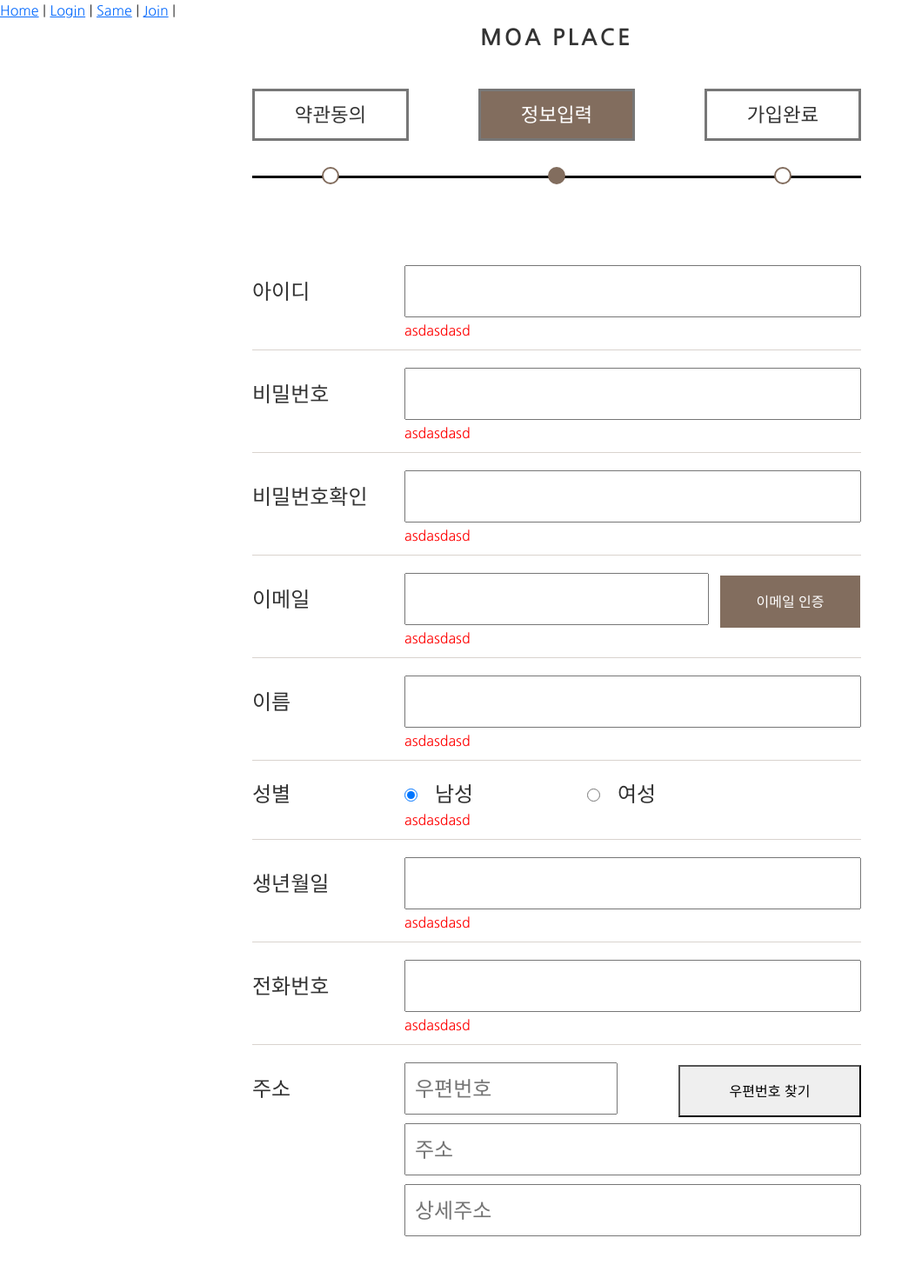
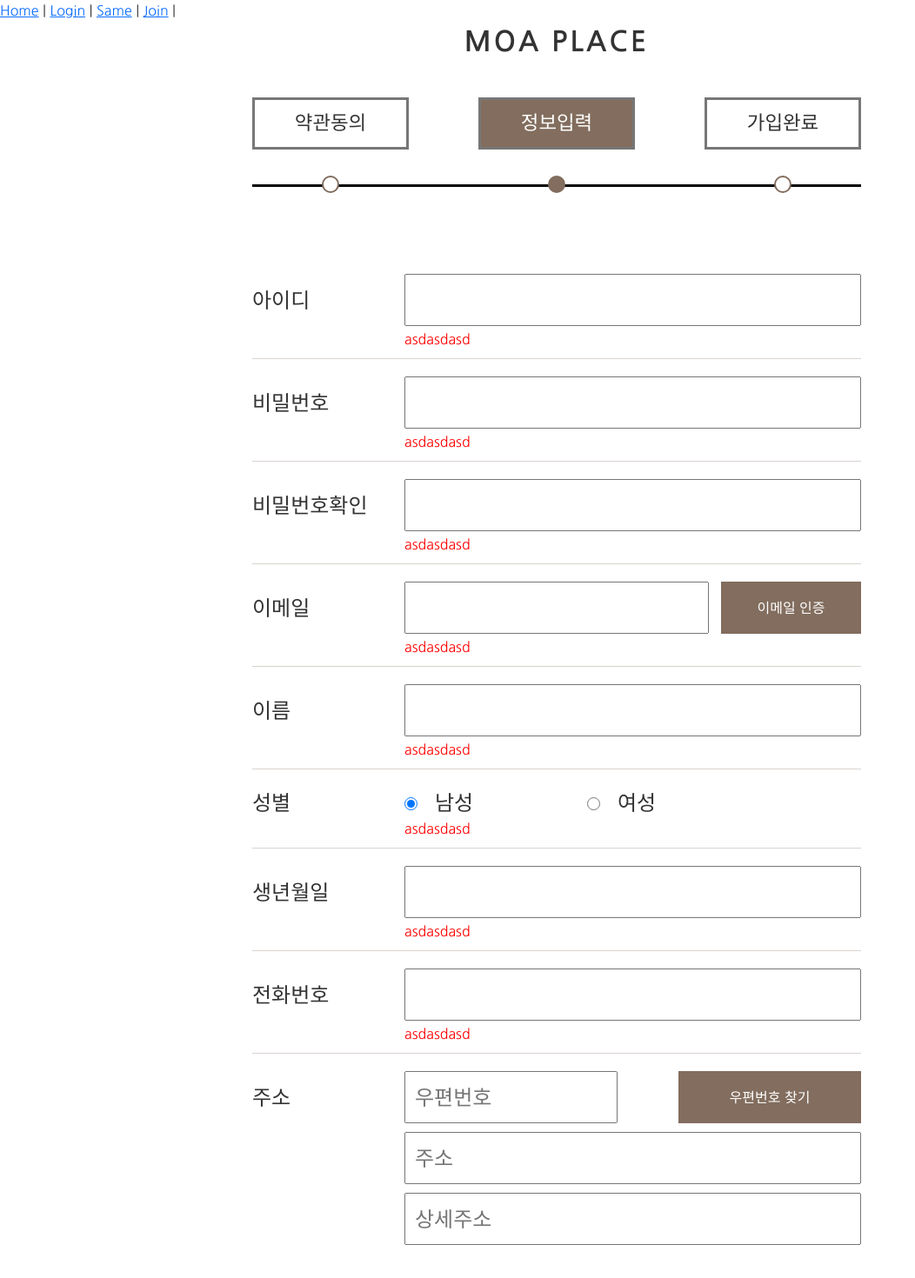
Before and after one commit to RoodyK/MOAPLACE-page, a Vue app: page /users/join in a window 1280 px wide. Shown: the top 1470 px of the page at 87% size, without its empty margins (0-1052 px from the left). Built offline with nearby package versions, Linux system fonts and the light colour scheme.

Commit message:
회원가입 페이지 수정

```diff
--- a/src/views/join/JoinMainView.vue
+++ b/src/views/join/JoinMainView.vue
@@ -125,7 +125,7 @@ export default {
       text-align: center;
       margin-bottom: 40px;
       span {
-        font-size: 1.6rem;
+        font-size: 2rem;
         font-weight: 700;
         letter-spacing: 3px;
       }
@@ -192,10 +192,11 @@ export default {
         width: 700px;
         display: flex;
         flex-direction: column;
-        margin: 0 auto;
+        margin: auto;
         > div {
           margin-bottom: 20px;
           border-bottom: 1px solid rgba($brown, .3);
+          position: relative;
           .help {
             position: relative;
             left: 25%;
@@ -229,6 +230,9 @@ export default {
             border: none;
             background-color: $brown;
             color: #fff;
+            position: absolute;
+            top: 0;
+            right: 0;
           }
         }
         .gender {
@@ -251,6 +255,12 @@ export default {
           button {
             width: 30%;
             height: 60px;
+            border: none;
+            background-color: $brown;
+            color: #fff;
+            position: absolute;
+            top: 0;
+            right: 0;
           }
           input#address {
             position: absolute;
@@ -271,7 +281,7 @@ export default {
           button {
             width: 100%;
             height: 65px;
-            font-size: 1.5rem;
+            font-size: 24px;
             border: none;
             &:first-child {
               margin-right: 15px;
```
